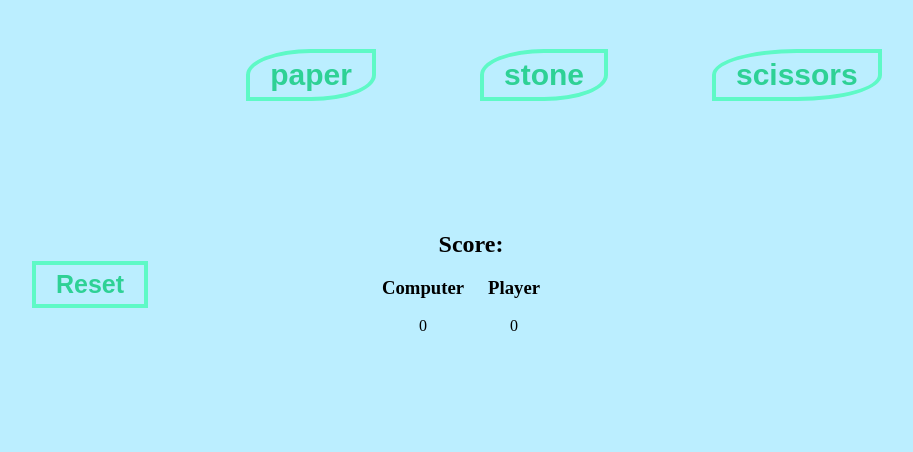
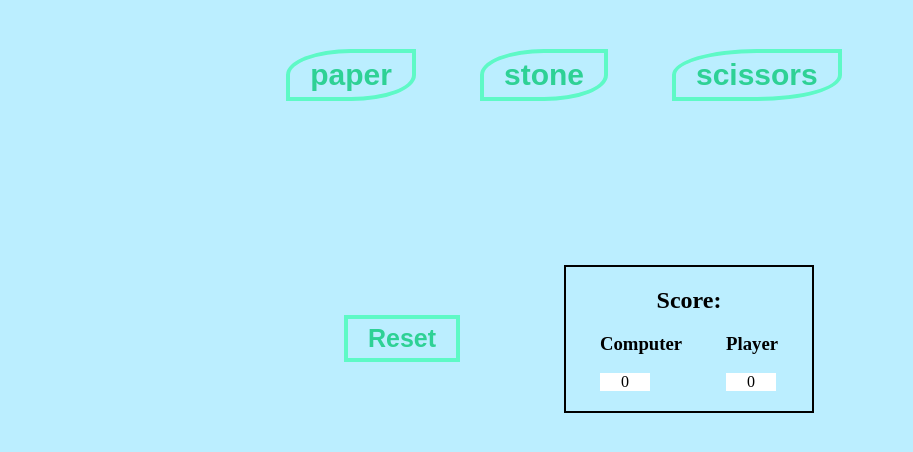
Before and after one commit to j-guyrousset/javascript-prework, a website: page index.html in a window 1280 px wide. Shown: the part 98-550 px from the top of the page, without its empty margins (76-989 px from the left). Drawn offline with Linux system fonts and the light colour scheme.

Commit message:
update style

```diff
--- a/sass/style.scss
+++ b/sass/style.scss
@@ -17,7 +17,7 @@ body {
  }
 /*button*/
 button {
-  margin: 30px 50px;
+  margin: 30px 30px;
   color: $dark-green;
   font-size: 30px;
   font-weight:600;
@@ -34,6 +34,7 @@ button:hover{
 }
 
 .result {
+  height: 40px;
   margin-top: 30px;
   font-size: 25px;
   font-weight: 800;
@@ -41,25 +42,33 @@ button:hover{
 
 .game-info {
   position: relative;
+  display:inline-block;
   button {
     position: absolute;
     font-size: 25px;
     top: 70px;
-    left: 50px;
+    left: -250px;
     border-radius: 0;
+
   }
   .score-frame {
     text-align: center;
     position: absolute;
+    margin-left: 0px;
     top: 50px;
-    left: 450px;
+    border: 2px solid black;
+    width: 250px;
     h2 {
       margin-bottom: 0;
     }
     .player-score, .comp-score {
       display:inline-block;
-      margin-right: 20px;
+      margin: 0 20px 20px 20px;
       margin-top: 0;
+      .count {
+        background-color: #fff;
+        width: 50px;
+      }
     }
   }
 }
```
Also changed, not shown: css/style.css, 1 other file.
